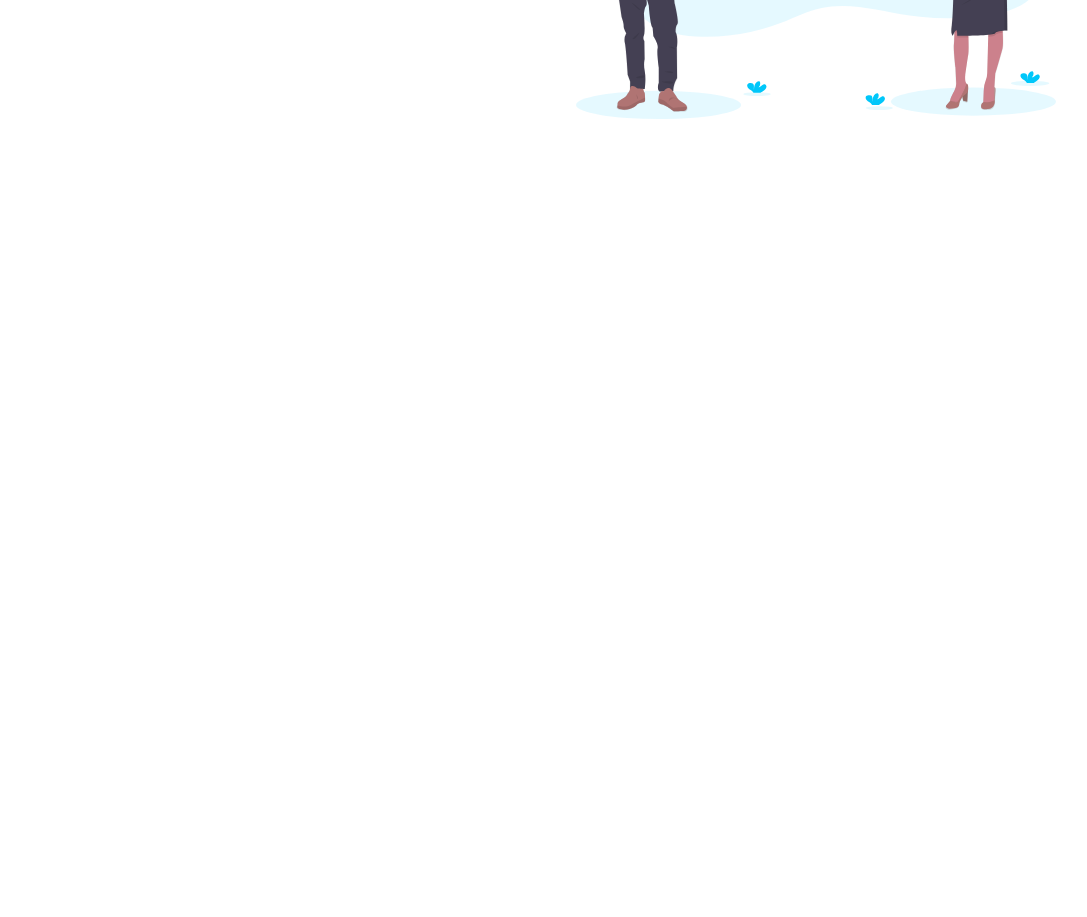
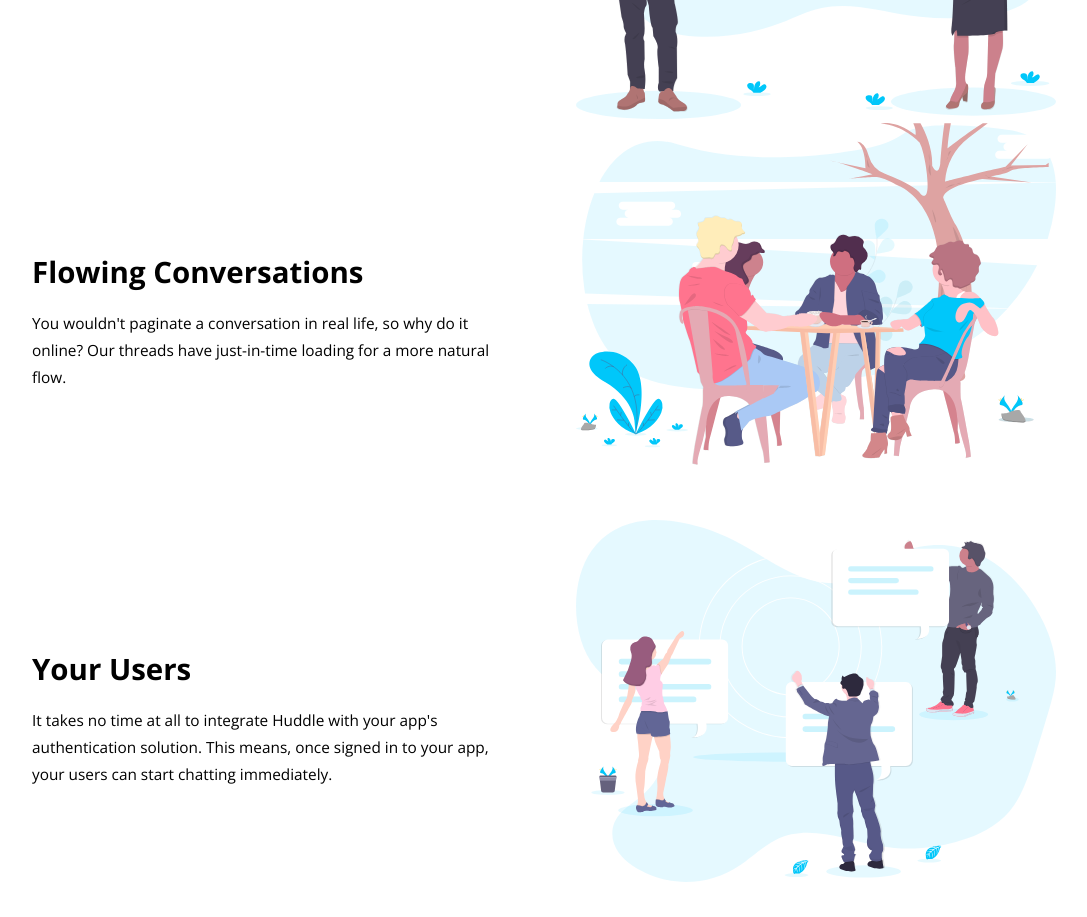
Before and after one commit to RahulKumarGautam1636/Huddle_landing_page, a plain HTML site: page index.html in a window 1280 px wide. Shown: the part 2000-2917 px from the top of the page, without its empty margins (96-1183 px from the left). Before the commit the page ends 2384 px from the top, so only its background shows below. Drawn offline with nearby package versions, Linux system fonts and the light colour scheme.

Commit message:
Update index.html

```diff
--- a/index.html
+++ b/index.html
@@ -42,6 +42,8 @@
     </div>
     </div>
     <div class="page_three">
+
+    <div class="bg_container">
       <div class="images_container">
         <div class="title_container">
           <h2 class="title">Grow Togather</h2>
@@ -53,6 +55,32 @@
       </div>
     </div>
 
+    <div class="bg_container">
+      <div id="middle_container" class="images_container">
+        <div id="middle_title_container" class="title_container">
+          <h2 class="title">Flowing Conversations</h2>
+          <p class="about">You wouldn't paginate a conversation in real life, so why do it online? Our threads have
+          just-in-time loading for a more natural flow.</p>
+        </div>
+        <div id="middle_image" class="title_image">
+          <img class="titleImage" src="CSS/images/illustration-flowing-conversation.svg" alt="flowing_conversation">
+        </div>
+      </div>
+    </div>
+    <div class="bg_container">
+      <div class="images_container">
+        <div class="title_container">
+          <h2 class="title">Your Users</h2>
+          <p class="about">It takes no time at all to integrate Huddle with your app's authentication solution. This means,
+          once signed in to your app, your users can start chatting immediately.</p>
+        </div>
+        <div class="title_image">
+          <img class="titleImage" src="CSS/images/illustration-your-users.svg" alt="your_users">
+        </div>
+      </div>
+    </div>
+
+    </div>
 </body>
 </html>
 
@@ -80,12 +108,10 @@ Generate meaningful discussions with your audience and build a strong, loyal com
 Think of the insightful conversations you miss out on with a feedback form.
 
 Flowing Conversations
-You wouldn't paginate a conversation in real life, so why do it online? Our threads have
-just-in-time loading for a more natural flow.
+
 
 Your Users
-It takes no time at all to integrate Huddle with your app's authentication solution. This means,
-once signed in to your app, your users can start chatting immediately.
+
 
 Ready To Build Your Community?
 Get Started For Free
```
